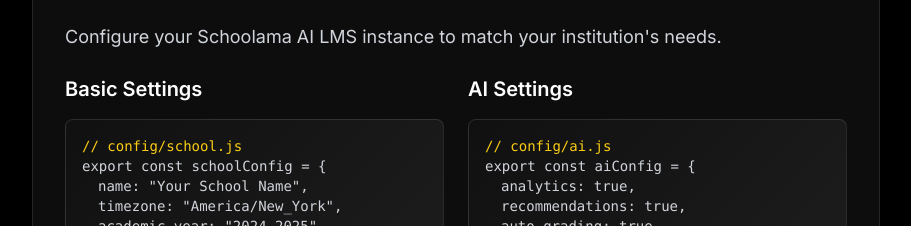
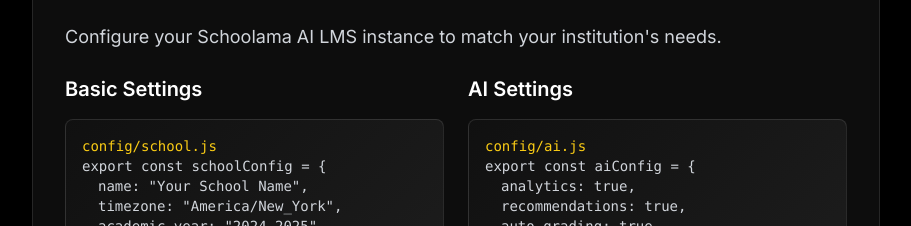
Before and after one commit to Pradeep-Chandra-G/Schoolama, a Next.js app: page /docs in a window 1280 px wide. Shown: the part 1640-1866 px from the top of the page, without its empty margins (344-1255 px from the left). Built offline with nearby package versions, Linux system fonts and the light colour scheme.

Commit message:
Fixed linting issues

```diff
--- a/src/app/docs/page.jsx
+++ b/src/app/docs/page.jsx
@@ -402,7 +402,7 @@ export default function DocsPage() {
                     <div className="space-y-4">
                       <h3 className="text-xl font-semibold text-white">Basic Settings</h3>
                       <div className="code-block rounded-lg p-4 font-mono text-sm text-gray-300">
-                        <div className="text-yellow-400">// config/school.js</div>
+                        <div className="text-yellow-400">config/school.js</div>
                         <div>export const schoolConfig = &#123;</div>
                         <div className="ml-4">name: &quot;Your School Name&quot;,</div>
                         <div className="ml-4">timezone: &quot;America/New_York&quot;,</div>
@@ -415,7 +415,7 @@ export default function DocsPage() {
                     <div className="space-y-4">
                       <h3 className="text-xl font-semibold text-white">AI Settings</h3>
                       <div className="code-block rounded-lg p-4 font-mono text-sm text-gray-300">
-                        <div className="text-yellow-400">// config/ai.js</div>
+                        <div className="text-yellow-400">config/ai.js</div>
                         <div>export const aiConfig = &#123;</div>
                         <div className="ml-4">analytics: true,</div>
                         <div className="ml-4">recommendations: true,</div>
--- a/src/app/profile/page.tsx
+++ b/src/app/profile/page.tsx
@@ -15,14 +15,14 @@ const ProfilePage = () => {
   // Handle escape key
   useEffect(() => {
     const handleEscape = (e: KeyboardEvent) => {
-            if (e.key === 'Escape') {
+      if (e.key === "Escape") {
         handleClose();
       }
     };
 
-        document.addEventListener('keydown', handleEscape);
-        return () => document.removeEventListener('keydown', handleEscape);
-    }, []);
+    document.addEventListener("keydown", handleEscape);
+    return () => document.removeEventListener("keydown", handleEscape);
+  }, [handleClose]);
 
   return (
     <div className="fixed inset-0 bg-black bg-opacity-50 flex items-center justify-center z-50">
@@ -32,8 +32,18 @@ const ProfilePage = () => {
           onClick={handleClose}
           className="absolute -top-4 -right-4 bg-white rounded-full p-2 shadow-lg hover:bg-gray-100 z-10"
         >
-                    <svg className="w-6 h-6" fill="none" stroke="currentColor" viewBox="0 0 24 24">
-                        <path strokeLinecap="round" strokeLinejoin="round" strokeWidth={2} d="M6 18L18 6M6 6l12 12" />
+          <svg
+            className="w-6 h-6"
+            fill="none"
+            stroke="currentColor"
+            viewBox="0 0 24 24"
+          >
+            <path
+              strokeLinecap="round"
+              strokeLinejoin="round"
+              strokeWidth={2}
+              d="M6 18L18 6M6 6l12 12"
+            />
           </svg>
         </button>
 
@@ -41,8 +51,8 @@ const ProfilePage = () => {
           appearance={{
             elements: {
               rootBox: "w-full",
-                            card: "w-full max-h-[80vh] overflow-auto"
-                        }
+              card: "w-full max-h-[80vh] overflow-auto",
+            },
           }}
         />
       </div>
```
Lines whose indentation alone changed are shown as unchanged.
